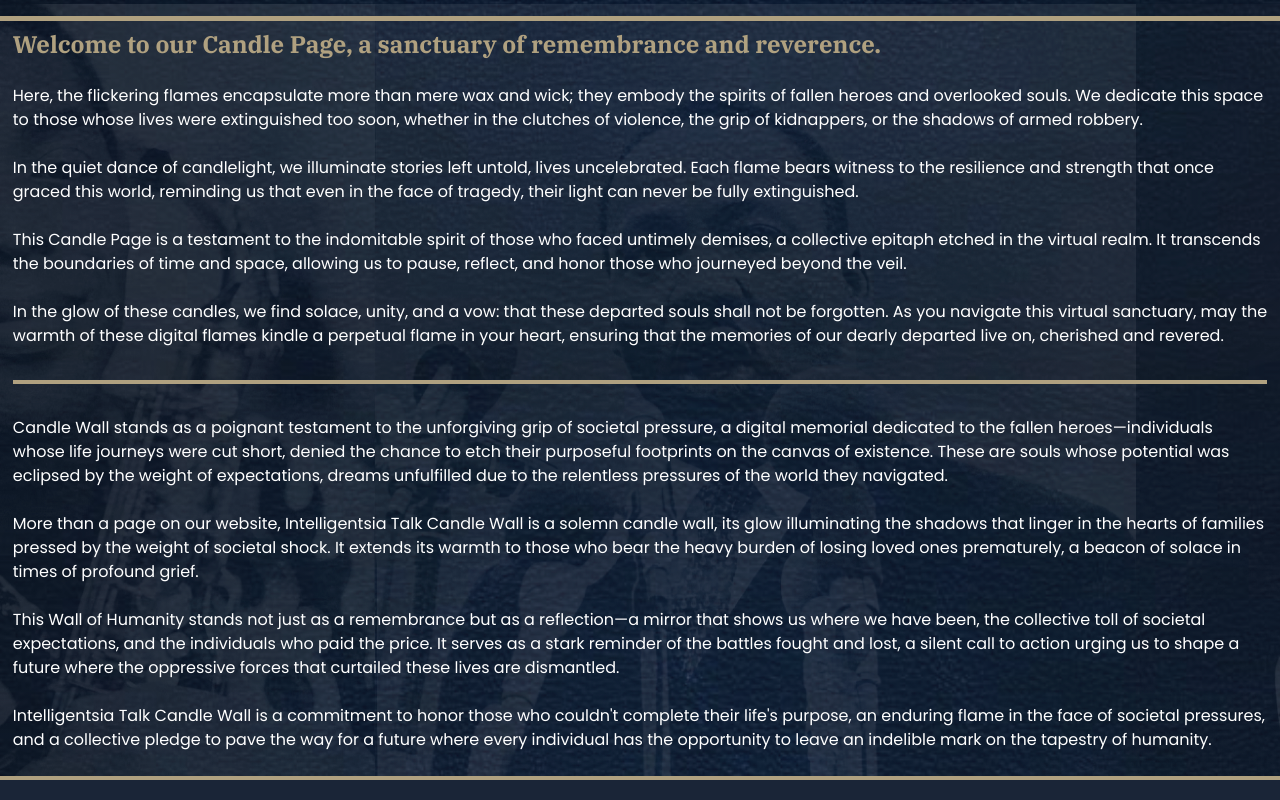
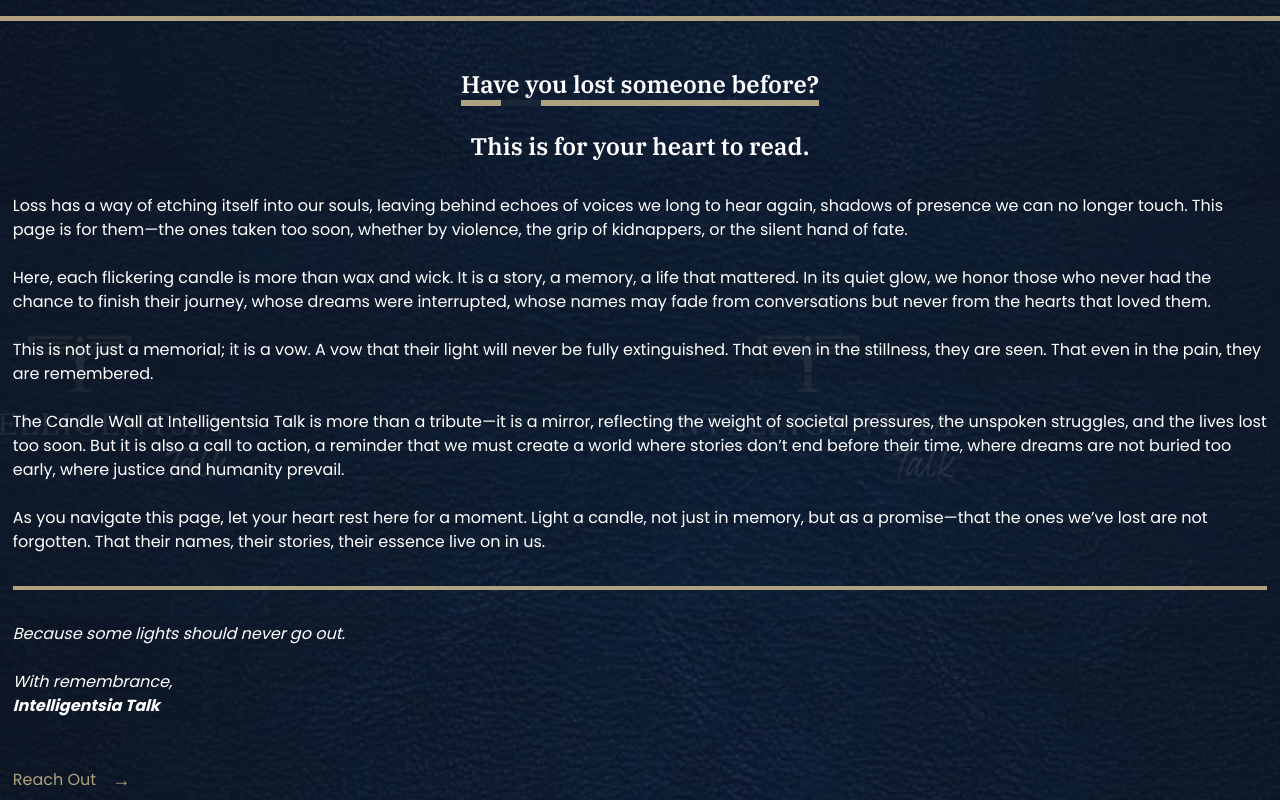
Before and after one commit to ryanfavour4/intelligentsia-talk, a React (Create React App) app: page /candle-light in a window 1280 px wide. Shown: the part 420-1220 px from the top of the page. Built offline with nearby package versions, Linux system fonts and the light colour scheme; grey boxes are pictures that could not be loaded.

Commit message:
feat: update content and structure in About and Our Mission sections

```diff
--- a/src/layout/Navbar/Navbar.controller.ts
+++ b/src/layout/Navbar/Navbar.controller.ts
@@ -14,18 +14,20 @@ export default function useNavbar() {
         //     ],
         // },
         { name: "About Us", link: "/about" },
-        {
-            name: "Intelligentsia Wall",
-            link: "#",
-            isOpen: false,
-            forDesktop: false,
-            nestedLinks: [
-                // { name: "Intelligentsia Wall", link: "/intelligentsia-wall" },
-                { name: "Candle Light Room", link: "/candle-light" },
-                // { name: "Key Speaker", link: "/key-speaker" },
-                { name: "Meet The Team", link: "/the-team" },
-            ],
-        },
+        { name: "Candle Light Room", link: "/candle-light" },
+
+        // {
+        //     name: "Intelligentsia Wall",
+        //     link: "#",
+        //     isOpen: false,
+        //     forDesktop: false,
+        //     nestedLinks: [
+        //         { name: "Intelligentsia Wall", link: "/intelligentsia-wall" },
+        //         { name: "Candle Light Room", link: "/candle-light" },
+        //         { name: "Key Speaker", link: "/key-speaker" },
+        //         { name: "Meet The Team", link: "/the-team" },
+        //     ],
+        // },
         // {
         //     name: "Videos",
         //     link: "#",
@@ -37,6 +39,13 @@ export default function useNavbar() {
         //     ],
         // },
         { name: "Contact Us", link: "/contact" },
+        {
+            name: "",
+            link: "#",
+            isOpen: false,
+            forDesktop: false,
+            nestedLinks: [{ name: "", link: "" }],
+        },
     ]);
 
     //!!======= SCROLL PASS THE NAVBAR =========!!//
--- a/src/pages/about/About.tsx
+++ b/src/pages/about/About.tsx
@@ -3,18 +3,20 @@ import Footer from "../../layout/Footer/Footer";
 import Navbar from "../../layout/Navbar/Navbar";
 import SubscribeMail from "../home/sections/subscribe-mail/SubscribeMail";
 import AboutHeader from "./sections/about-header/AboutHeader";
-import ConverseOurWorld from "./sections/converse-our-world/ConverseOurWorld";
+// import ConverseOurWorld from "./sections/converse-our-world/ConverseOurWorld";
 import "./About.css";
 import OurMission from "./sections/our-mission/OurMission";
 import OurVision from "./sections/our-vision/OurVision";
 import OurSections from "./sections/our-secrets/OurSections";
+import AboutSection1 from "./sections/about-section-1/AboutSection1";
 
 export default function About() {
     return (
         <>
             <Navbar />
             <AboutHeader />
-            <ConverseOurWorld />
+            <AboutSection1 />
+            {/* <ConverseOurWorld /> */}
             <OurMission />
             <OurVision />
             <OurSections />
--- /dev/null
+++ b/src/pages/about/sections/about-section-1/AboutSection1.tsx
@@ -0,0 +1,74 @@
+import React from "react";
+import { Link } from "react-router-dom";
+
+function AboutSection1() {
+    return (
+        <div className="wrapper pb-8">
+            <div className="text-center flex items-center justify-center mt-4">
+                <h3 className="text-center title-animated font-header font-semibold md:text-2xl text-xl mt-0">
+                    Intelligentsia Talk: A Place to Leave Your Message
+                </h3>
+            </div>
+
+            <article className="">
+                <p>
+                    At Intelligentsia Talk, every voice matters. This is more
+                    than a platform—it’s a space where powerful messages echo
+                    through personal journeys, family ties, and the greater
+                    societal story. It’s a call to explore, to reflect, and most
+                    importantly, to leave your message—the kind that lingers in
+                    hearts and minds long after the words are spoken.
+                </p>
+                <br />
+                <p>
+                    At its core, Intelligentsia Talk values the wisdom found in
+                    everyday life—the kind that isn’t just learned in books, but
+                    shaped by real experiences, struggles, and triumphs. It’s a
+                    tribute to those who have carved their own paths, who have
+                    found their voices despite challenges, and who dare to speak
+                    their truth.
+                </p>
+                <p>
+                    Here, we bridge intelligence and lived experience, blending
+                    the knowledge gained in classrooms with the brilliance that
+                    comes from simply living and observing the world. It’s about
+                    sparking fresh ways of thinking and starting conversations
+                    that rise from the grassroots—conversations that don’t just
+                    skim the surface but dive deep into the heart of societal
+                    issues.
+                </p>
+                <br />
+                <p>
+                    But Intelligentsia Talk goes beyond just discussion. It
+                    challenges us to turn inward, to question if the noise of
+                    the world has drowned out our true selves. It reminds us
+                    that messages don’t always come in words—sometimes, they’re
+                    hidden in life’s subtle cues, waiting for us to notice.
+                </p>
+                <br />
+                <p>
+                    At its essence, this is a space for those who seek
+                    authenticity—a meeting point of intellect, raw experience,
+                    and the undeniable truth of being human. Through shared
+                    stories and meaningful dialogue, we build connection,
+                    empathy, and a deeper understanding of life.
+                </p>
+                <br />
+                <p>
+                    <i>
+                        Leave your message. Because what you say today may light
+                        the way for someone tomorrow.
+                    </i>
+                </p>
+                <Link
+                    to={"/contact"}
+                    className="mt-8 w-fit text-primary font-semibold bg-secondary border-secondary border py-2 px-6 focus:outline-none hover:bg-secondary/90 rounded-lg block"
+                >
+                    Reach Out
+                </Link>
+            </article>
+        </div>
+    );
+}
+
+export default AboutSection1;
--- a/src/pages/about/sections/our-mission/OurMission.tsx
+++ b/src/pages/about/sections/our-mission/OurMission.tsx
@@ -1,5 +1,5 @@
 import React from "react";
-import ceoImage from "../../../../assets/images/joseph-ezeakunne.jpg";
+import ceoImage from "../../../../assets/images/intelligentsia-talk-banner.jpg";
 
 export default function OurMission() {
     return (
@@ -27,7 +27,7 @@ export default function OurMission() {
                 <span className="md:w-fit md:m-auto md:mt-4">
                     <img
                         src={ceoImage}
-                        className="w-full object-top md:w-96 h-72 md:h-auto object-cover border-4 border-secondary rounded-xl m-auto"
+                        className="w-full object-top md:w-96 h-72 md:h-96 object-cover border-4 border-secondary rounded-xl m-auto"
                         alt=""
                     />
                 </span>
--- a/src/pages/candle-light/CandleLight.tsx
+++ b/src/pages/candle-light/CandleLight.tsx
@@ -2,7 +2,8 @@ import React from "react";
 import Footer from "../../layout/Footer/Footer";
 import Navbar from "../../layout/Navbar/Navbar";
 import CandleLightHeader from "./sections/candle-light-header/CandleLightHeader";
-import WelcomeDescription from "./sections/welcome-description/WelcomeDescription";
+import HeartFelt from "./sections/heart-felt/HeartFelt";
+// import WelcomeDescription from "./sections/welcome-description/WelcomeDescription";
 // import PastGreats from "./sections/past-greats/PastGreats";
 
 export default function CandleLight() {
@@ -10,7 +11,8 @@ export default function CandleLight() {
         <>
             <Navbar />
             <CandleLightHeader />
-            <WelcomeDescription />
+            <HeartFelt />
+            {/* <WelcomeDescription /> */}
             {/* <PastGreats /> */}
             <Footer />
         </>
--- /dev/null
+++ b/src/pages/candle-light/sections/heart-felt/HeartFelt.tsx
@@ -0,0 +1,119 @@
+import React from "react";
+import logoBannerImage from "../../../../assets/images/intelligentsia-talk-banner.jpg";
+import Marquee from "react-fast-marquee";
+import { Link } from "react-router-dom";
+
+export default function HeartFelt() {
+    return (
+        <div className="relative">
+            <div className="absolute -z-10 h-full inset-0 opacity-10 mix-blend-screen">
+                <Marquee className="h-full overflow-hidden">
+                    <img
+                        className="md:object-contain object-cover md:max-h-[1000px] h-fit object-top"
+                        src={logoBannerImage}
+                        alt="Legend"
+                    />
+                    <img
+                        className="md:object-contain object-cover md:max-h-[1000px] h-fit object-top"
+                        src={logoBannerImage}
+                        alt="Legend"
+                    />
+                    <img
+                        className="md:object-contain object-cover md:max-h-[1000px] h-fit object-top"
+                        src={logoBannerImage}
+                        alt="Legend"
+                    />
+                    <img
+                        className="md:object-contain object-cover md:max-h-[1000px] h-fit object-top"
+                        src={logoBannerImage}
+                        alt="Legend"
+                    />
+                    <img
+                        className="md:object-contain object-cover md:max-h-[1000px] h-fit object-top"
+                        src={logoBannerImage}
+                        alt="Legend"
+                    />
+                </Marquee>
+            </div>
+
+            <div className="border-b-[5px] border-secondary absolute top-3 w-full"></div>
+            <div className="wrapper py-6">
+                <div className="text-center flex-col flex items-center justify-center mt-4 mb-8">
+                    <h3 className="text-center title-animated font-header font-semibold md:text-2xl text-xl mt-0">
+                        Have you lost someone before?
+                    </h3>
+                    <h3 className="text-center  font-header font-semibold md:text-2xl text-xl !mt-0">
+                        This is for your heart to read.
+                    </h3>
+                </div>
+
+                <p>
+                    Loss has a way of etching itself into our souls, leaving
+                    behind echoes of voices we long to hear again, shadows of
+                    presence we can no longer touch. This page is for them—the
+                    ones taken too soon, whether by violence, the grip of
+                    kidnappers, or the silent hand of fate.
+                </p>
+                <br />
+                <p>
+                    Here, each flickering candle is more than wax and wick. It
+                    is a story, a memory, a life that mattered. In its quiet
+                    glow, we honor those who never had the chance to finish
+                    their journey, whose dreams were interrupted, whose names
+                    may fade from conversations but never from the hearts that
+                    loved them.
+                </p>
+                <br />
+                <p>
+                    This is not just a memorial; it is a vow. A vow that their
+                    light will never be fully extinguished. That even in the
+                    stillness, they are seen. That even in the pain, they are
+                    remembered.
+                </p>
+                <br />
+                <p>
+                    The Candle Wall at Intelligentsia Talk is more than a
+                    tribute—it is a mirror, reflecting the weight of societal
+                    pressures, the unspoken struggles, and the lives lost too
+                    soon. But it is also a call to action, a reminder that we
+                    must create a world where stories don’t end before their
+                    time, where dreams are not buried too early, where justice
+                    and humanity prevail.
+                </p>
+                <br />
+                <p>
+                    As you navigate this page, let your heart rest here for a
+                    moment. Light a candle, not just in memory, but as a
+                    promise—that the ones we’ve lost are not forgotten. That
+                    their names, their stories, their essence live on in us.
+                </p>
+
+                <div className="border-b-4 border-secondary w-full my-8"></div>
+
+                <p>
+                    <i>Because some lights should never go out.</i>
+                </p>
+                <br />
+
+                <p>
+                    <i>With remembrance,</i>
+                    <br />
+                    <i>
+                        <b>Intelligentsia Talk</b>
+                    </i>
+                </p>
+                <br />
+                <br />
+                <Link
+                    className="md:mt-0 mt-10 text-secondary hover:text-secondary group w-fit flex items-center hover:font-bold"
+                    to={"/contact"}
+                >
+                    Reach Out
+                    <div className="group-hover:animate-ping ml-4 text-lg">
+                        →
+                    </div>
+                </Link>
+            </div>
+        </div>
+    );
+}
--- a/src/pages/home/sections/ceo-intro/CeoIntro.tsx
+++ b/src/pages/home/sections/ceo-intro/CeoIntro.tsx
@@ -6,7 +6,7 @@ export default function CeoIntro() {
         <section className="pt-4 pb-6">
             <div className="wrapper">
                 <h3 className="title-animated text-2xl font-header">
-                    Intelligentsia Talk C.E.O
+                    Intelligentsia Talk
                 </h3>
 
                 <div className="md:grid grid-cols-2 md:gap-2 flex flex-col gap-5">
```
